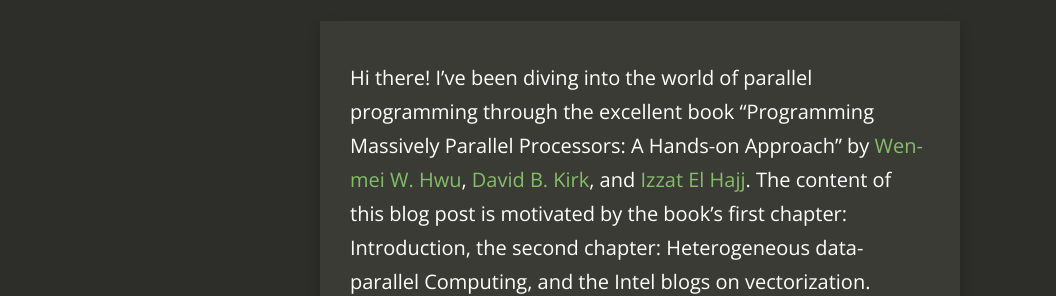
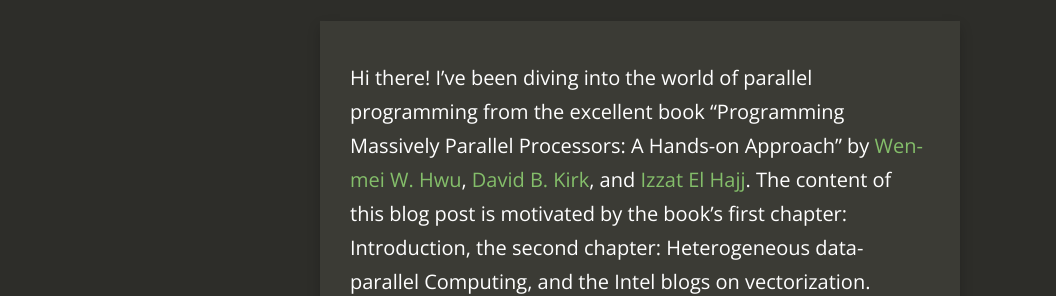
Before and after one commit to khushi-411/khushi-411.github.io, a Jekyll site: the page built from _posts/2023-08-11-gpu_intro.md, in a window 1280 px wide and 900 px high. Shown: the part 262-558 px from the top of the window, without its empty margins (0-1056 px from the left). Built offline with Jekyll 4.4.1, drawn with Linux system fonts in a browser that asks for light colours; nearby versions of some CDN libraries; comment, search, counter and statistics services are not loaded.

Commit message:
minor edit

```diff
--- a/_posts/2023-08-11-gpu_intro.md
+++ b/_posts/2023-08-11-gpu_intro.md
@@ -10,7 +10,7 @@
 - /gpu_intro.html
 ---
 
-Hi there! I've been diving into the world of parallel programming through
+Hi there! I've been diving into the world of parallel programming from
 the excellent book "Programming Massively Parallel Processors:
 A Hands-on Approach" by [Wen-mei W. Hwu](https://scholar.google.com/citations?user=ohjQPx8AAAAJ&hl=en),
 [David B. Kirk](https://scholar.google.com/citations?user=fMbArPwAAAAJ&hl=en),
@@ -62,7 +62,7 @@
 of operations simultaneously. Please see the pictures below, which depict
 the fundamental architectural difference between the CPU and the GPU.
 
-<table style="margin: 0 auto;">
+<table align="center" style="margin: 0px auto;">
   <tr>
     <th>CPU Architecture</th>
     <th>GPU Architecture</th>
```
